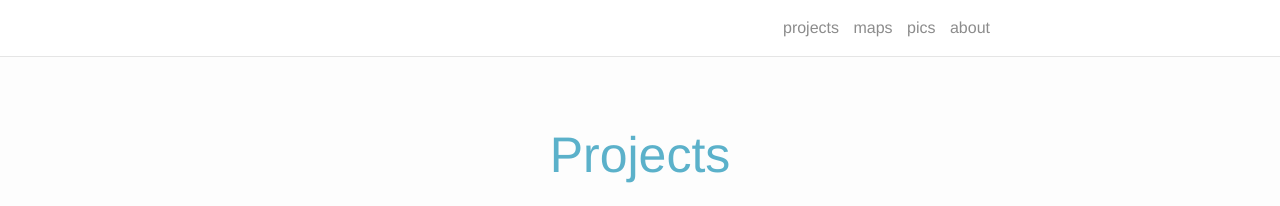
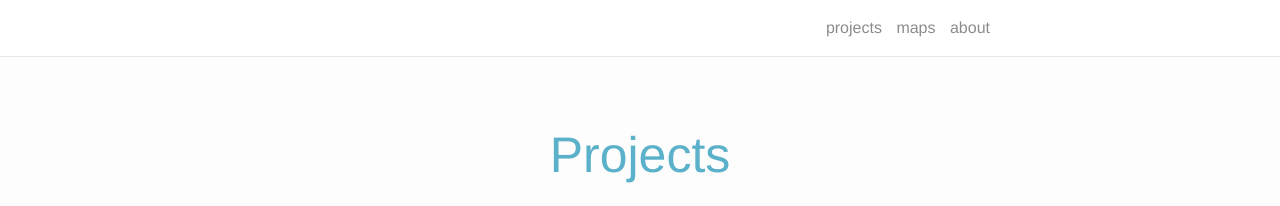
Before and after one commit to walbers/walbers.github.io, a Jekyll site: the page built from index.html, in a window 1280 px wide. Shown: the top 206 px of the page. Built offline with Jekyll 4.4.1, drawn with Linux system fonts in a browser that asks for light colours; nearby versions of some CDN libraries; the list of posts is cut into pages by our own code.

Commit message:
removed pics tab

```diff
--- a/_includes/header.html
+++ b/_includes/header.html
@@ -8,7 +8,7 @@
         <!-- {{ site.title }} instead of blog -->
         <a class="page-link" href="{{ site.baseurl }}/">projects</a>
         <a class="page-link" href="https://walbers.github.io/maps/">maps</a>
-        <a class="page-link" href="https://walbers.github.io/pics/">pics</a>
+        <!-- <a class="page-link" href="https://walbers.github.io/pics/">pics</a> -->
         <a class="page-link" href="https://walbers.github.io/about/">about</a>
 <!--
         {% for page in site.pages %}
```
Also changed, not shown: 5 other files.
